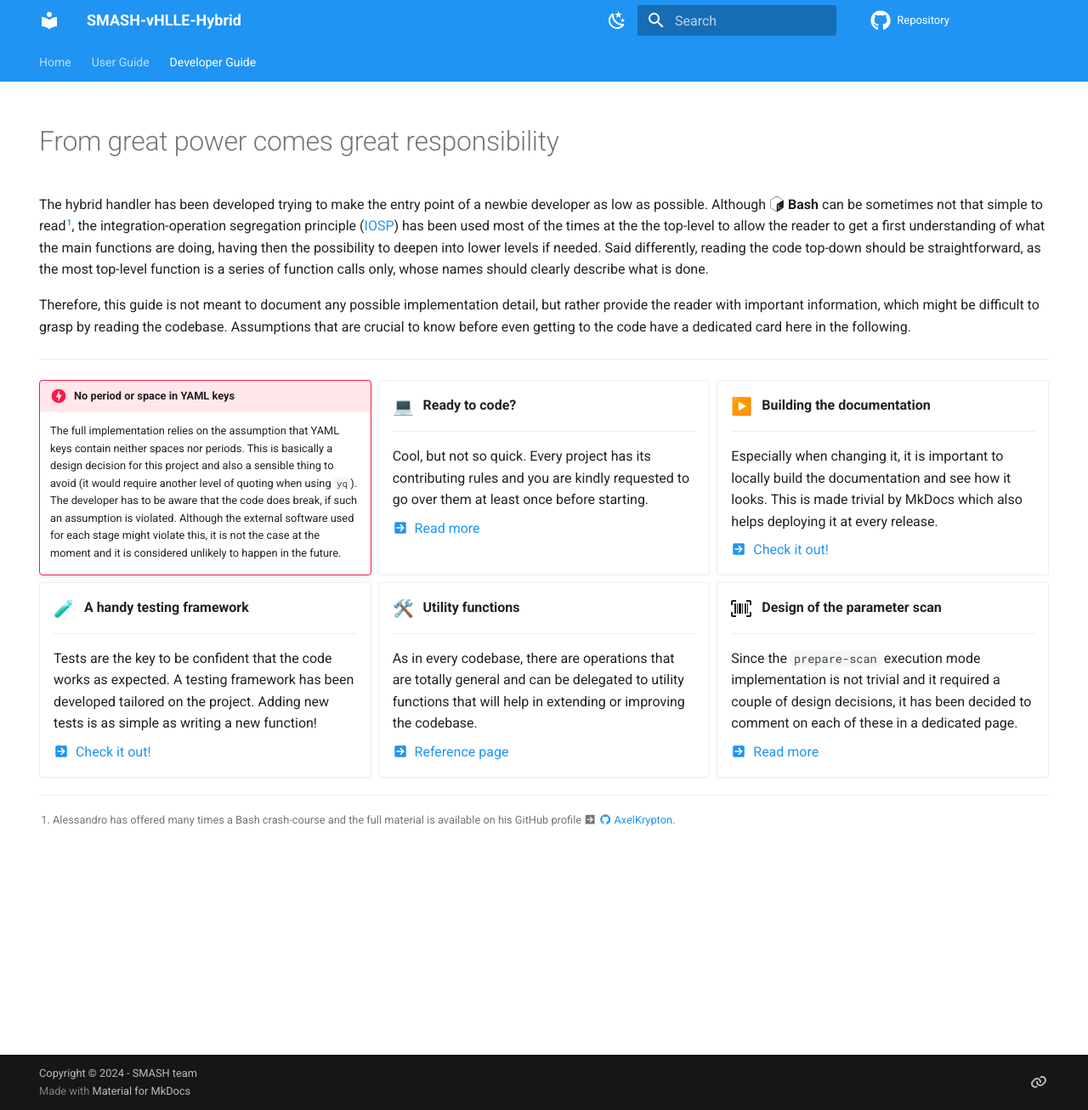
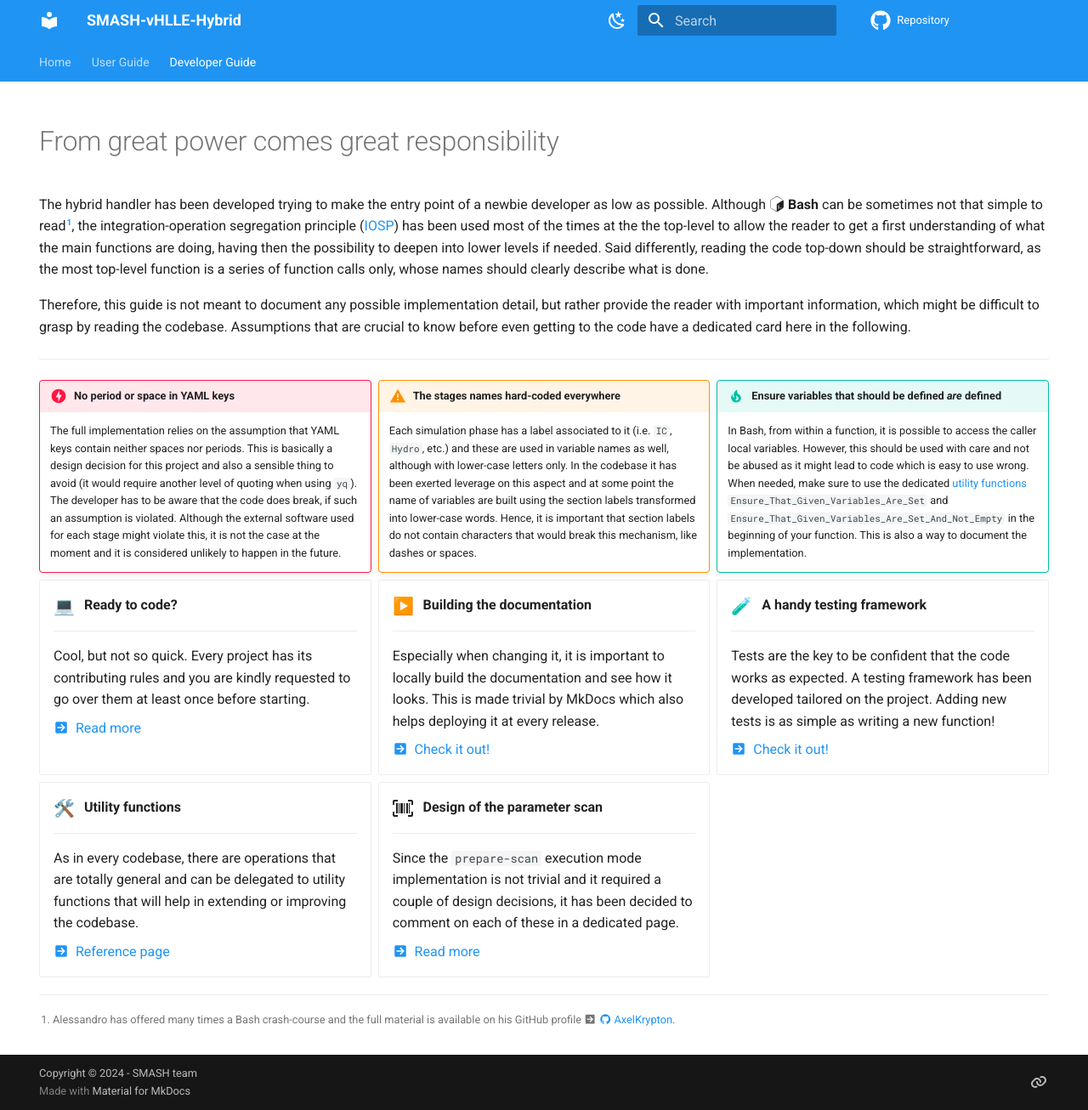
Before and after one commit to smash-transport/smash-vhlle-hybrid, an MkDocs documentation site: the page built from docs/developer/index.md, in a window 1280 px wide and 1306 px high. Shown: the whole window at 85% size. Built offline with MkDocs 1.6.1 and Material for MkDocs 9.7.7, drawn with Linux system fonts in a browser that asks for light colours; emoji names are drawn with the system emoji font; comment, search, counter and statistics services are not loaded; the version menu is left out.

Commit message:
Add couple of assumptions to developer guide home page

```diff
--- a/docs/developer/index.md
+++ b/docs/developer/index.md
@@ -25,6 +25,17 @@
     This is basically a design decision for this project and also a sensible thing to avoid (it would require another level of quoting when using `yq`).
     The developer has to be aware that the code does break, if such an assumption is violated.
     Although the external software used for each stage might violate this, it is not the case at the moment and it is considered unlikely to happen in the future.
+
+!!! warning "The stages names hard-coded everywhere"
+    Each simulation phase has a label associated to it (i.e. `IC`, `Hydro`, etc.) and these are used in variable names as well, although with lower-case letters only.
+    In the codebase it has been exerted leverage on this aspect and at some point the name of variables are built using the section labels transformed into lower-case words.
+    Hence, it is important that section labels do not contain characters that would break this mechanism, like dashes or spaces.
+
+!!! tip "Ensure variables that should be defined *are* defined"
+    In Bash, from within a function, it is possible to access the caller local variables.
+    However, this should be used with care and not be abused as it might lead to code which is easy to use wrong.
+    When needed, make sure to use the dedicated [utility functions](utility_functions.md) `Ensure_That_Given_Variables_Are_Set` and `Ensure_That_Given_Variables_Are_Set_And_Not_Empty` in the beginning of your function.
+    This is also a way to document the implementation.
 
 -   :computer:{ .lg .middle } &nbsp; __Ready to code?__
 
```
